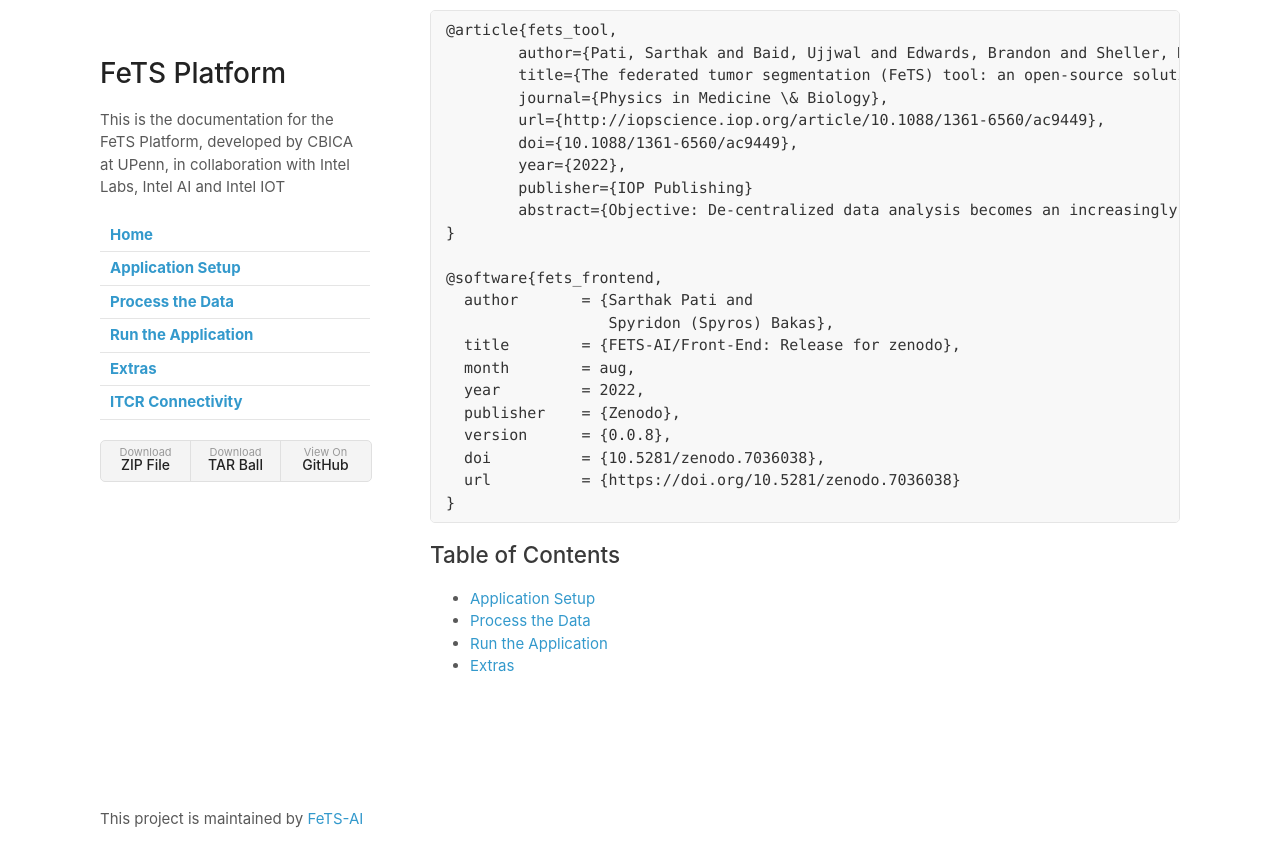
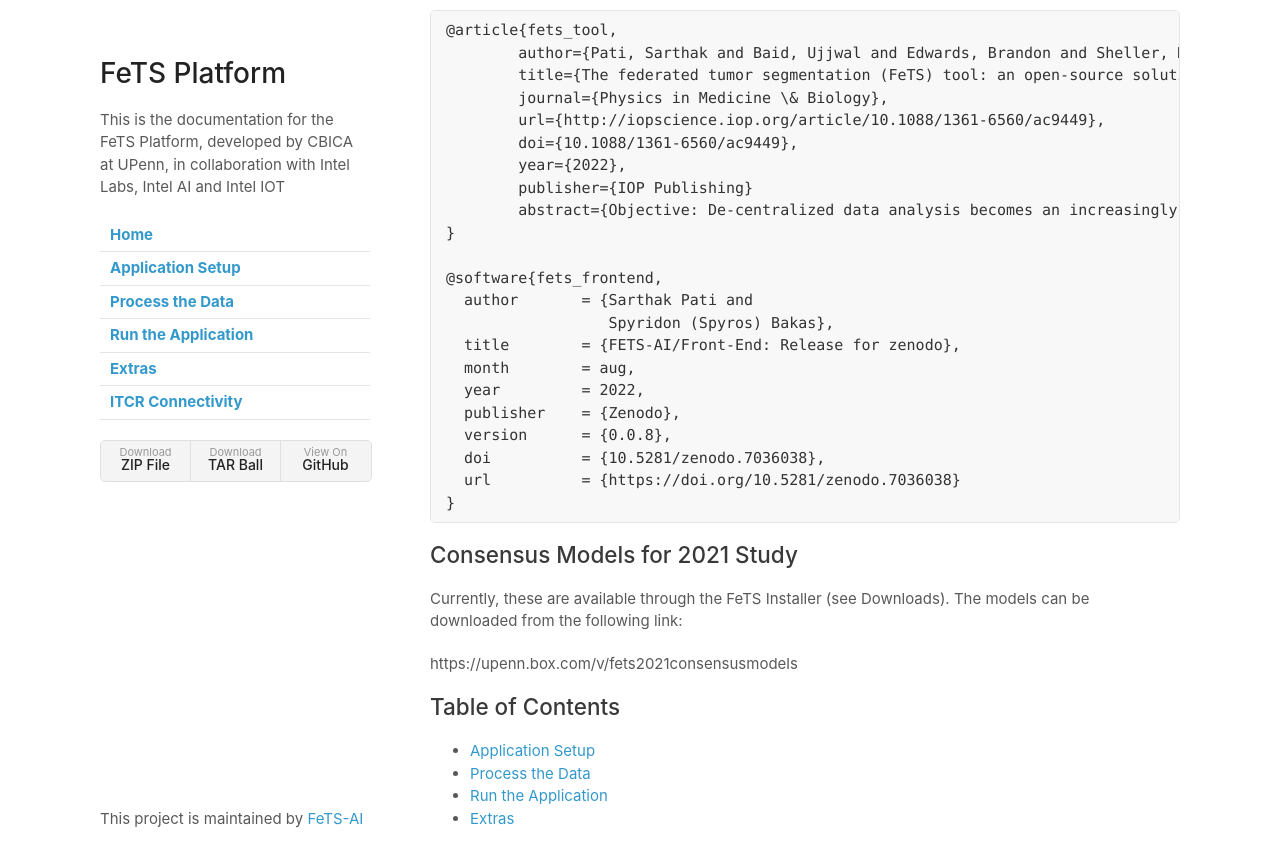
Before and after one commit to FeTS-AI/Front-End, a Jekyll site: the page built from docs/index.md, in a window 1280 px wide and 900 px high, scrolled down 646 px. Shown: the top 867 px of the window. Built offline with Jekyll 4.4.1, drawn with Linux system fonts in a browser that asks for light colours; our own code applies the rules of GitHub Pages for plain Markdown files.

Commit message:
Update index.md

````diff
--- a/docs/index.md
+++ b/docs/index.md
@@ -41,6 +41,12 @@
 }
 ```
 
+## Consensus Models for 2021 Study
+
+Currently, these are available through the FeTS Installer (see Downloads). The models can be downloaded from the following link:
+
+https://upenn.box.com/v/fets2021consensusmodels
+
 ## Table of Contents
 - [Application Setup](./setup.md)
 - [Process the Data](./process_data.md)
````
